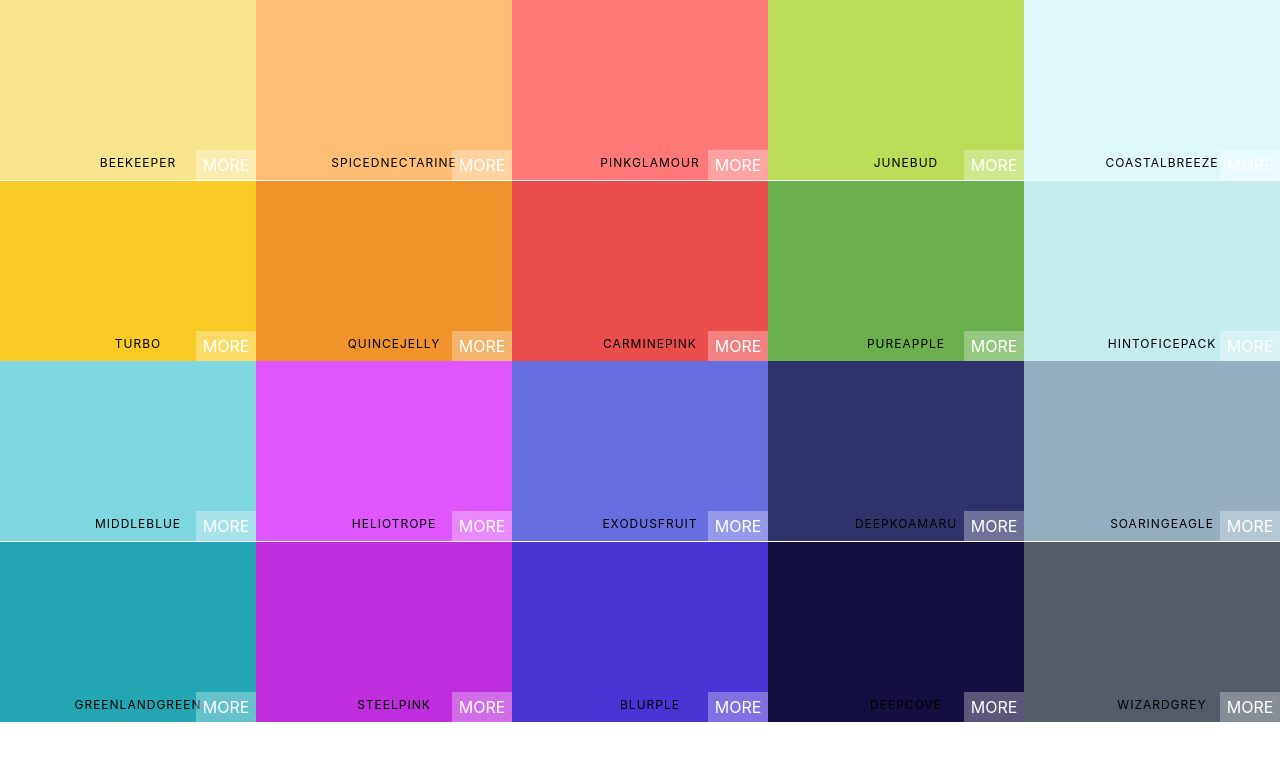
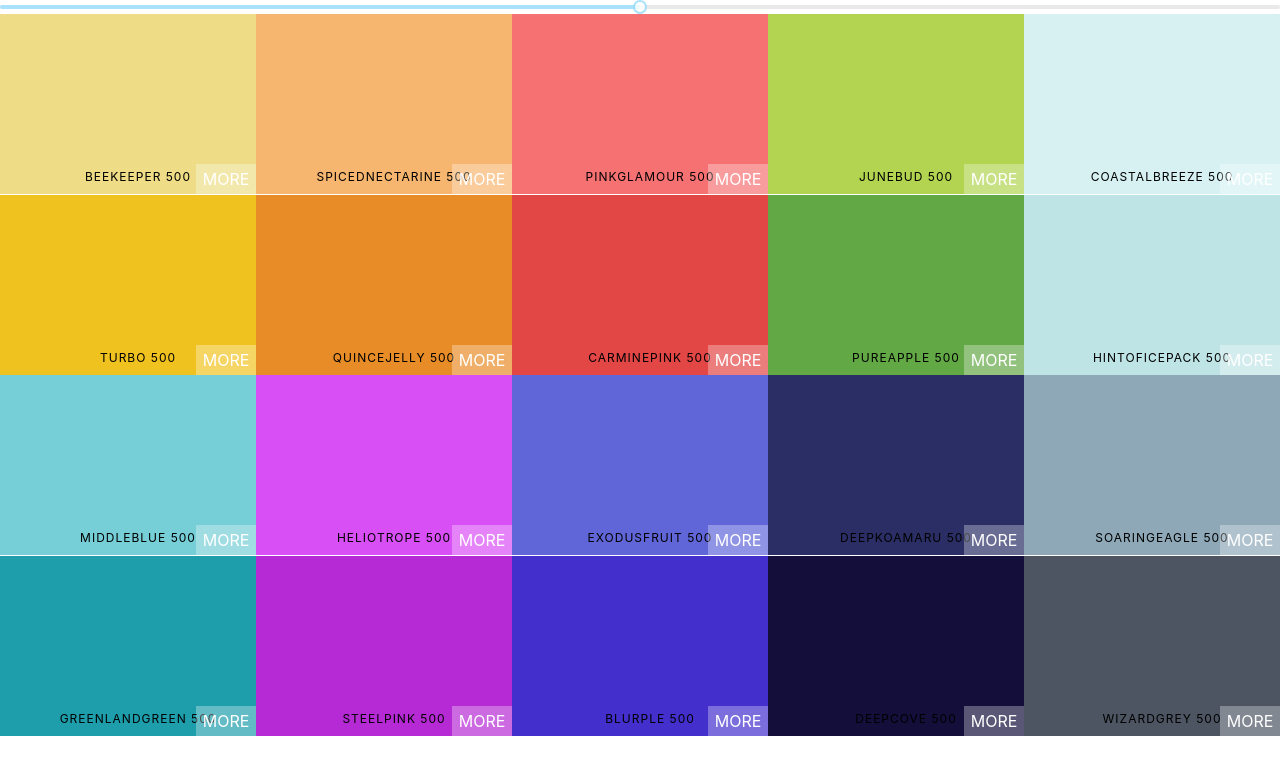
Before and after one commit to GGSWEngineer/Colors-Project, a React (Create React App) app: page / in a window 1280 px wide. Shown: the top 774 px of the page. Built offline with nearby package versions, Linux system fonts and the light colour scheme.

Commit message:
added unstyled color slider

```diff
--- a/package.json
+++ b/package.json
@@ -7,6 +7,7 @@
     "@testing-library/react": "^13.4.0",
     "@testing-library/user-event": "^13.5.0",
     "chroma-js": "^2.4.2",
+    "rc-slider": "^10.2.1",
     "react": "^18.2.0",
     "react-copy-to-clipboard": "^5.1.0",
     "react-dom": "^18.2.0",
--- a/src/App.js
+++ b/src/App.js
@@ -9,7 +9,7 @@
     console.log(generatePalette(seedColors[4]))
     return (
       <div className="App">
-          <Pallete {...seedColors[4]}/>
+          <Pallete palette={generatePalette(seedColors[4])}/>
       </div>
     );
   }
--- a/src/Palette.js
+++ b/src/Palette.js
@@ -1,15 +1,38 @@
 import React, { Component } from "react";
 import ColorBox from "./ColorBox";
-import "./Palette.css"
-
+import "./Palette.css";
+import Slider, { Range } from "rc-slider";
+import "rc-slider/assets/index.css";
 
 class Palette extends Component {
+  constructor(props) {
+    super(props);
+    this.state = {
+      level: 500,
+    };
+    this.changeLevel = this.changeLevel.bind(this);
+  }
+  changeLevel(newLevel) {
+    console.log(newLevel);
+    this.setState({
+      level: newLevel,
+    });
+  }
   render() {
-    const colorBoxes = this.props.colors.map((box) => (
-      <ColorBox background={box.color} name={box.name} />
-    ));
+    const { colors } = this.props.palette;
+    const { level } = this.state;
+    const colorBoxes = this.props.palette.colors[level].map(
+      (color) => <ColorBox background={color.hex} name={color.name} />
+    );
     return (
       <div className="Palette">
+        <Slider
+          defaultValue={level}
+          min={100}
+          max={900}
+          onChange={this.changeLevel}
+          step={100}
+        />
         {/* navbar goes here */}
         <div className="Palette-colors">{colorBoxes}</div>
         {/* footer goes here */}
```
Also changed, not shown: 1 other file (tests, documents, lock files or other folders).
